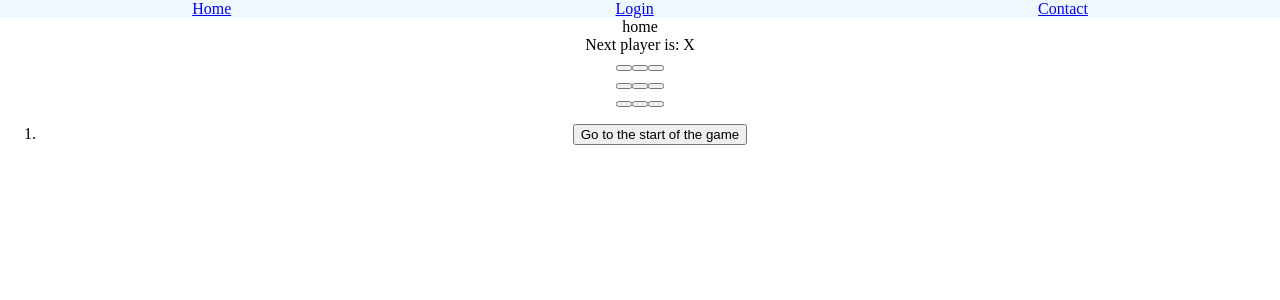
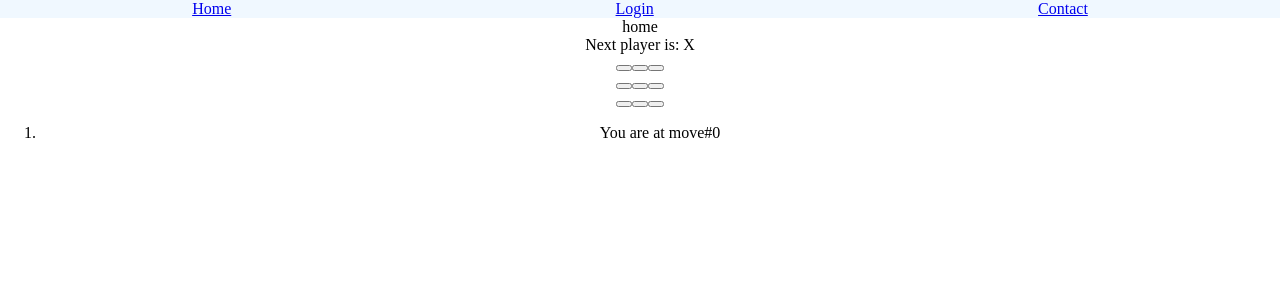
Before and after one commit to Jmilas00/tic-tac-toe-three, a React (Vite) app: page / in a window 1280 px wide. Shown: the top 300 px of the page. Built offline with nearby package versions, Linux system fonts and the light colour scheme.

Commit message:
Added a functionality in tracking history, more incoming before comitting to the real game

```diff
--- a/src/components/game.tsx
+++ b/src/components/game.tsx
@@ -32,12 +32,7 @@ function Game() {
         </div>
         <div className="game-info">
           <ol>
-            <Moves
-              history={history}
-              squares={currentSquares}
-              move={currentMove}
-              jumpTo={jumpTo}
-            />
+            <Moves history={history} jumpTo={jumpTo} />
           </ol>
         </div>
       </div>
--- a/src/components/moves.tsx
+++ b/src/components/moves.tsx
@@ -1,17 +1,16 @@
 interface MovesProps {
   history: Array<Array<string>>;
-  squares: Array<string>;
-  move: number;
   jumpTo(nextMove: number): void;
 }
 
 function Moves(props: MovesProps) {
-  const squares: Array<string> = props.squares;
-  const move: number = props.move;
   const jumpTo = props.jumpTo;
   const moves: JSX.Element[] = props.history.map((squares, move) => {
     let description: string;
-    if (move > 0) {
+    if (move === props.history.length - 1) {
+      description = "You are at move#" + move;
+      return <li key={move}>{description}</li>;
+    } else if (move > 0) {
       description = "Go to move #" + move;
     } else {
       description = "Go to the start of the game";
--- a/src/components/simple-board.tsx
+++ b/src/components/simple-board.tsx
@@ -1,4 +1,3 @@
-import { useState } from "react";
 import Square from "./square";
 import calculateWinner from "../functions/calculate-winner";
 
```
